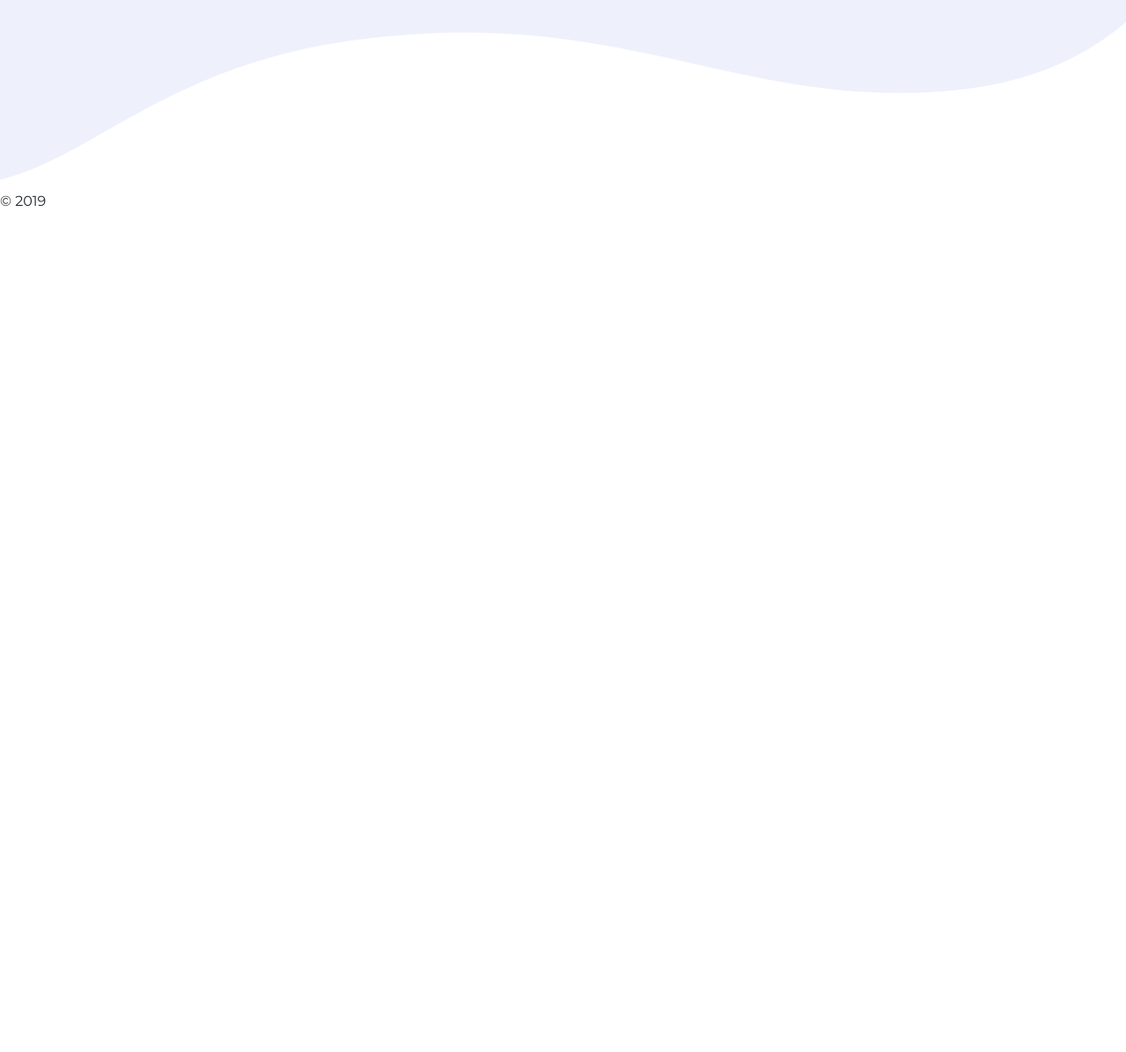
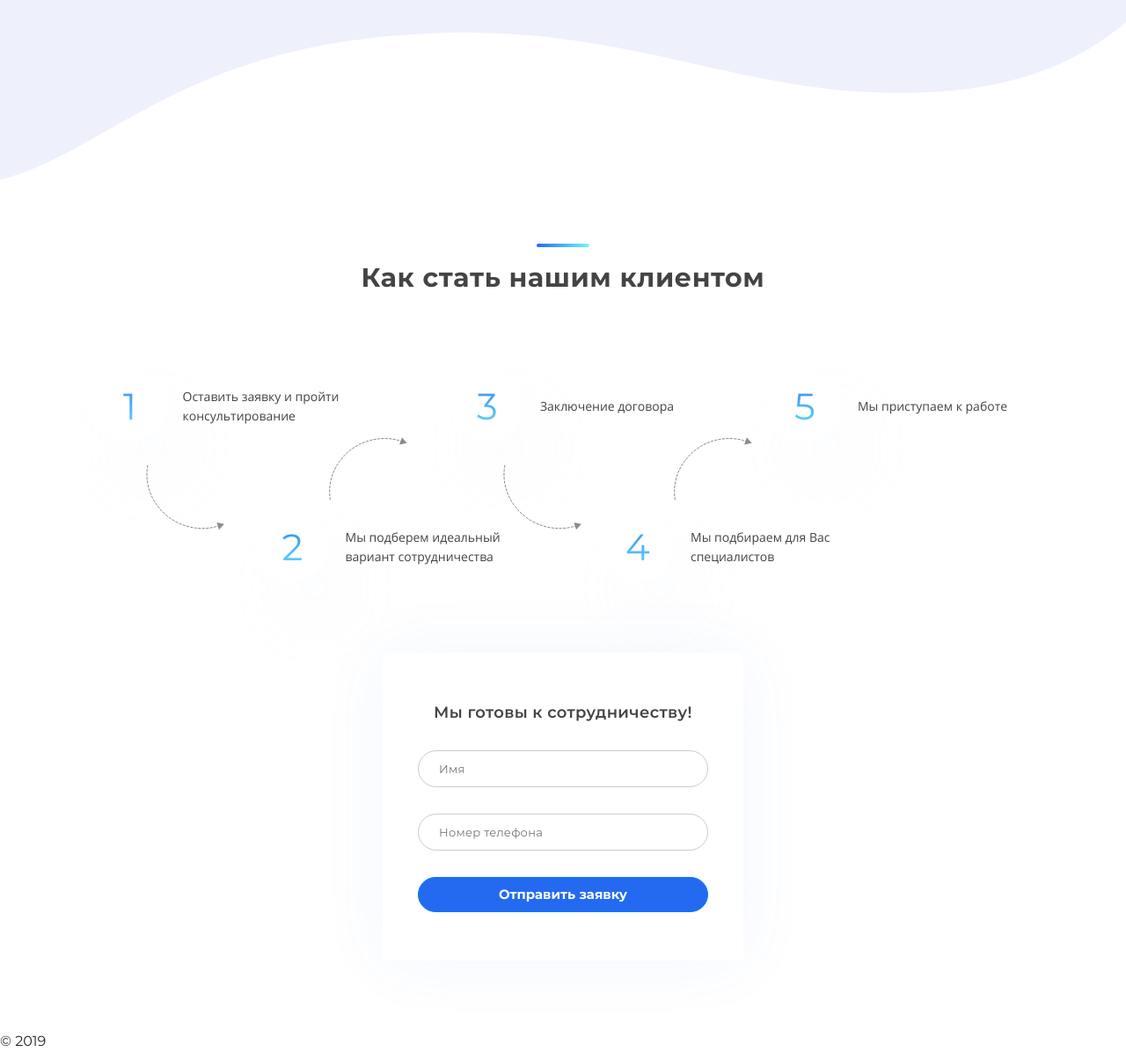
Before and after one commit to reason18/financial-harmony, a Gatsby site: page / in a window 1280 px wide. Shown: the part 4589-5785 px from the top of the page at 88% size. Before the commit the page ends 4830 px from the top, so only its background shows below. Built offline with nearby package versions, Linux system fonts and the light colour scheme; Gatsby itself is replaced by a stand-in of ours; a web font is replaced by a local one.

Commit message:
complited became a client section

```diff
--- /dev/null
+++ b/src/components/_sections/became-a-client/index.jsx
@@ -0,0 +1,96 @@
+import React from "react";
+import { PageHeader } from "../../page-header";
+import "./index.scss";
+import Form from "../../form";
+
+const fields = [
+  {
+    name: "userName",
+    defaultValue: "",
+    placeholder: "Имя",
+  },
+  {
+    name: "phoneNumber",
+    defaultValue: "",
+    placeholder: "Номер телефона",
+  },
+];
+
+const buttonLabel = "Отправить заявку";
+
+const onSubmit = () => {
+  console.log("submited");
+};
+
+const Steps = () => (
+  <ul className="d-flex m-0 px-0 justify-content-center flex-wrap">
+    <li className="col-4 px-0 order-1">
+      <div className="text-center">
+        <span className="text-center">1</span>
+        <p className="default-paragraph m-0 text-left">
+          Оставить заявку и пройти консультирование
+        </p>
+      </div>
+    </li>
+    <li className="col-4 px-0 order-4">
+      <div className="text-center">
+        <span className="text-center">2</span>
+        <p className="default-paragraph m-0 text-left">
+          Мы подберем идеальный вариант сотрудничества
+        </p>
+      </div>
+    </li>
+    <li className="col-4 px-0 order-2">
+      <div className="text-center">
+        <span className="text-center">3</span>
+        <p className="default-paragraph m-0 text-left">Заключение договора</p>
+      </div>
+    </li>
+    <li className="col-4 px-0 order-5">
+      <div className="text-right">
+        <span className="text-center">4</span>
+        <p className="default-paragraph m-0 text-left">
+          Мы подбираем для Вас специалистов
+        </p>
+      </div>
+    </li>
+    <li className="col-4 px-0 order-3">
+      <div className="text-center">
+        <span className="text-center">5</span>
+        <p className="default-paragraph m-0 text-left">
+          Мы приступаем к работе
+        </p>
+      </div>
+    </li>
+  </ul>
+);
+
+export const BecameAClient = () => {
+  return (
+    <section className="became-a-client">
+      <div className="became-a-client-content">
+        <div className="container-wrapper row no-gutters justify-content-center">
+          <div className="col">
+            <PageHeader className="aling-center">
+              Как стать нашим клиентом
+            </PageHeader>
+
+            <div className="became-a-client-steps mx-auto">
+              <Steps />
+            </div>
+            <div className="contact-form col-12">
+              <div className="form-wrapper text-center mx-auto">
+                <h3 className="text-center default-header">Мы готовы к сотрудничеству!</h3>
+                <Form
+                  fields={fields}
+                  onSubmit={onSubmit}
+                  buttonLabel={buttonLabel}
+                />
+              </div>
+            </div>
+          </div>
+        </div>
+      </div>
+    </section>
+  );
+};
--- /dev/null
+++ b/src/components/_sections/became-a-client/index.scss
@@ -0,0 +1,113 @@
+$background-color: white;
+$became-a-client-padding-top: 60px;
+$became-a-client-padding-bottom: 80px;
+$became-a-client-step-width: 33%;
+
+.became-a-client {
+    position: relative;
+    padding-top: $became-a-client-padding-top;
+    padding-bottom: $became-a-client-padding-bottom;
+    // background-image: url("background_1.svg");
+
+    .became-a-client-content {
+        background-color: $background-color;
+    }
+
+    .became-a-client-steps {
+        // max-width: $advantages-list-width;
+        padding-top: 80px;
+
+        ul {
+            list-style-type: none;
+        }
+
+        li {
+            width: $became-a-client-step-width;
+            background-color: white;
+            height: 160px;
+
+            span {
+                display: inline-block;
+                position: relative;
+                font-size: 42px;
+                text-transform: uppercase;
+                background: linear-gradient(0deg, #73F5FC 0%, #2870F1 100%, );
+                -webkit-background-clip: text;
+                -webkit-text-fill-color: transparent;
+                color: #2870F1;
+                width: 80px;
+                height: 80px;
+                line-height: 80px;
+                vertical-align: middle;
+                text-align: center;
+                border-radius: 50%;
+                // border: 3px solid #2870F1;
+                box-shadow: 25px 45px 70px rgba(209, 221, 243, 0.08);
+            }
+
+            &:nth-child(2n + 1) span::after {
+                content: "";
+                display: block;
+                width: 90px;
+                height: 90px;
+                position: absolute;
+                background-image: url(./arrow-bottom.svg);
+                background-repeat: no-repeat;
+                background-size: contain;
+                bottom: -116px;
+                left: 58px;
+                z-index: 1;
+            }
+
+            &:nth-child(2n) span::after {
+                content: "";
+                display: block;
+                width: 90px;
+                height: 90px;
+                position: absolute;
+                background-image: url(./arrow-top.svg);
+                background-repeat: no-repeat;
+                background-size: contain;
+                top: -86px;
+                left: 80px;
+                z-index: 1;
+            }
+
+            &:last-child span::after {
+                display: none;
+            }
+
+            p {
+                display: inline-block;
+                max-width: 245px;
+                padding-left: 20px;
+                vertical-align: middle;
+            }
+        }
+    }
+}
+
+.contact-form {
+    .form-wrapper {
+        max-width: 410px;
+        background-color: white;
+        box-shadow: 0px 0px 80px rgba(36, 106, 240, 0.06);
+        border-radius: 8px 8px 0px 0px;
+        padding: 55px 40px;
+
+        h3 {
+            font-size: 18px;
+            line-height: 26px;
+            margin-bottom: 30px;
+        }
+
+        p {
+            margin-bottom: 30px;
+        }
+
+        input, button {
+            width: 100%;
+
+        }
+    }
+}
--- a/src/components/_sections/index.js
+++ b/src/components/_sections/index.js
@@ -4,3 +4,4 @@ export * from "./about-us";
 export * from "./our-clients";
 export * from "./advantages";
 export * from "./garanties";
+export * from "./became-a-client";
--- a/src/pages/index.js
+++ b/src/pages/index.js
@@ -2,7 +2,7 @@ import React from "react";
 // import { Link } from "gatsby";
 
 import { Layout, Image, SEO } from "../components";
-import { Promo, OutServices, AboutUs, OutClients, Advantages, Garanties } from "../components/_sections";
+import { Promo, OutServices, AboutUs, OutClients, Advantages, Garanties, BecameAClient } from "../components/_sections";
 import "../assets/fonts/fonts.css";
 
 import "./index.scss";
@@ -16,6 +16,7 @@ const IndexPage = () => (
     <OutServices />
     <Advantages />
     <Garanties />
+    <BecameAClient />
   </Layout>
 );
 
```
Also changed, not shown: src/components/_sections/became-a-client/arrow-bottom.svg (added), src/components/_sections/became-a-client/arrow-top.svg (added).
